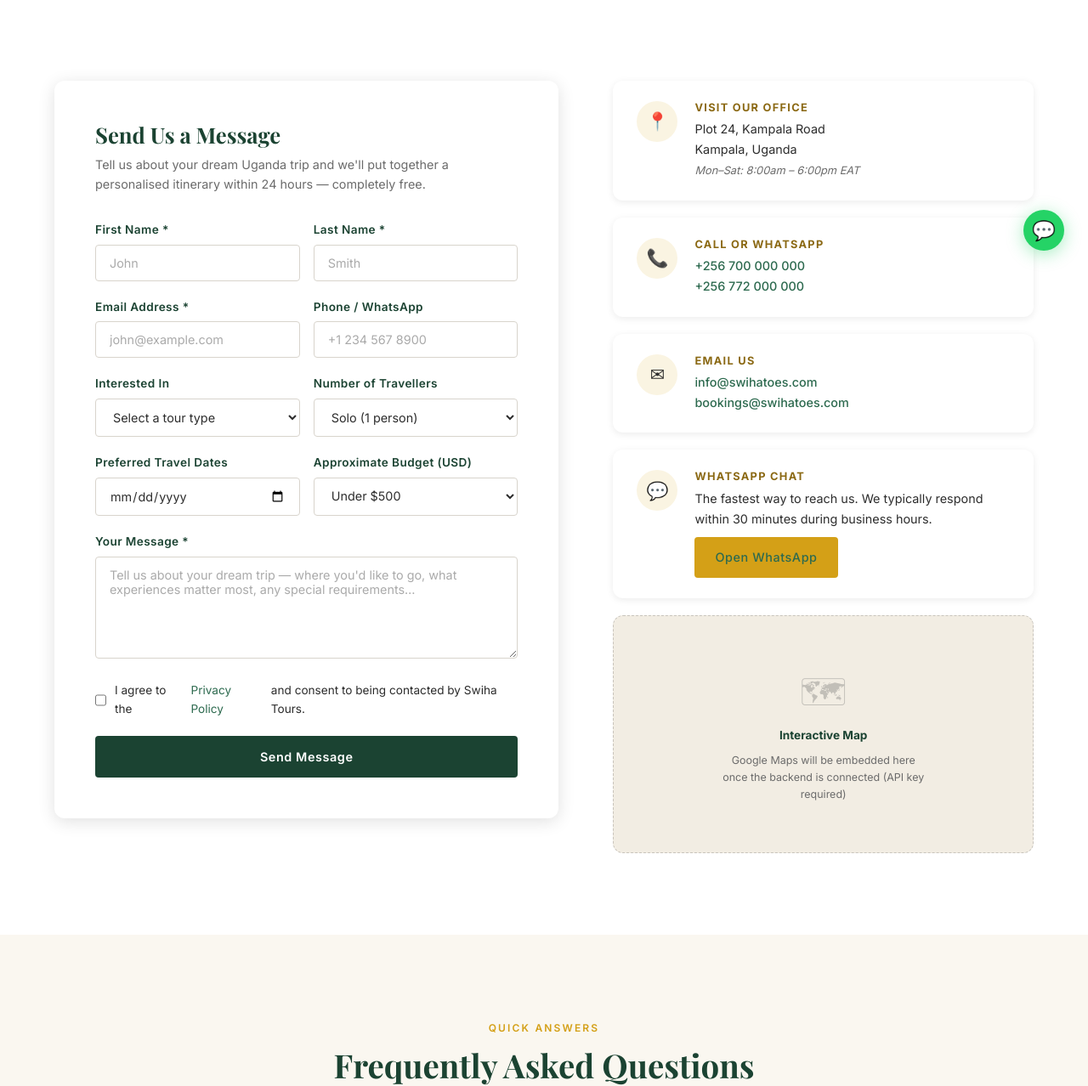
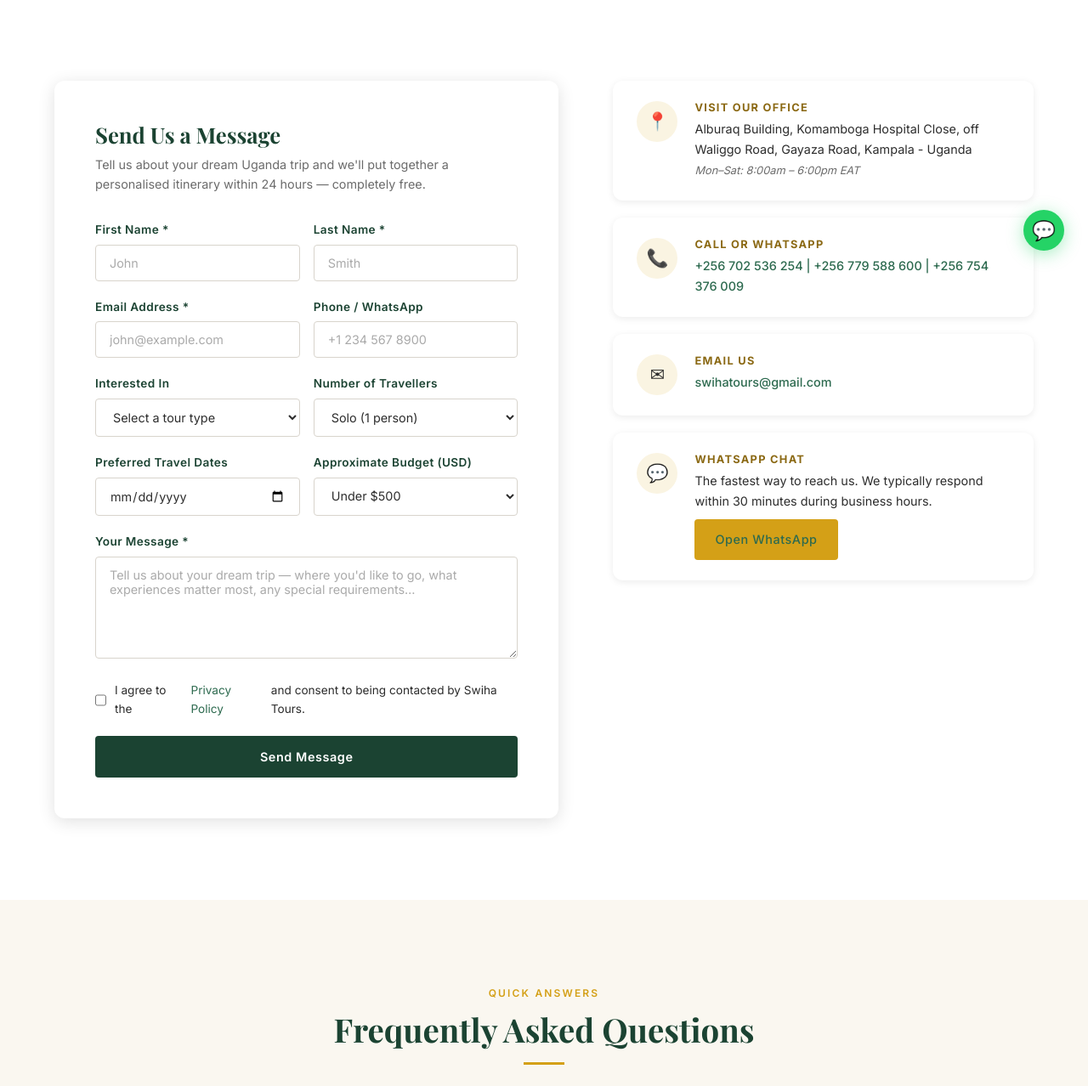
Before and after one commit to mayanjer/swihatours, a Django app: page /contact/ in a window 1280 px wide. Shown: the part 421-1699 px from the top of the page at 85% size. Run offline with Django 5.2, Linux system fonts and the light colour scheme; some web fonts are replaced.

Commit message:
cleaned the template further

```diff
--- a/swiha/templates/contact.html
+++ b/swiha/templates/contact.html
@@ -159,21 +159,21 @@
             <div class="info-icon">📍</div>
             <div>
               <h4>Visit Our Office</h4>
-              <p>Plot 24, Kampala Road<br>Kampala, Uganda<br><em style="font-size:0.8rem;color:var(--text-muted);">Mon–Sat: 8:00am – 6:00pm EAT</em></p>
+              <p>Alburaq Building, Komamboga Hospital Close, off Waliggo Road, Gayaza Road, Kampala - Uganda<br><em style="font-size:0.8rem;color:var(--text-muted);">Mon–Sat: 8:00am – 6:00pm EAT</em></p>
             </div>
           </div>
           <div class="info-card">
             <div class="info-icon">📞</div>
             <div>
               <h4>Call or WhatsApp</h4>
-              <p><a href="tel:+256700000000">+256 700 000 000</a><br><a href="tel:+256772000000">+256 772 000 000</a></p>
+              <p><a href="tel:+256772000000">+256 702 536 254 | +256 779 588 600 | +256 754 376 009</a></p>
             </div>
           </div>
           <div class="info-card">
             <div class="info-icon">✉</div>
             <div>
               <h4>Email Us</h4>
-              <p><a href="mailto:info@swihatoes.com">info@swihatoes.com</a><br><a href="mailto:bookings@swihatoes.com">bookings@swihatoes.com</a></p>
+              <p><a href="mailto:info@swihatoes.com">swihatours@gmail.com</a></p>
             </div>
           </div>
           <div class="info-card">
@@ -186,11 +186,7 @@
           </div>
         </div>
 
-        <div class="map-embed">
-          <span style="font-size:2.5rem;opacity:0.35;">🗺</span>
-          <strong style="color:var(--green-dark);">Interactive Map</strong>
-          <p style="font-size:0.78rem;text-align:center;max-width:240px;">Google Maps will be embedded here once the backend is connected (API key required)</p>
-        </div>
+
       </div>
     </div>
   </div>
```
